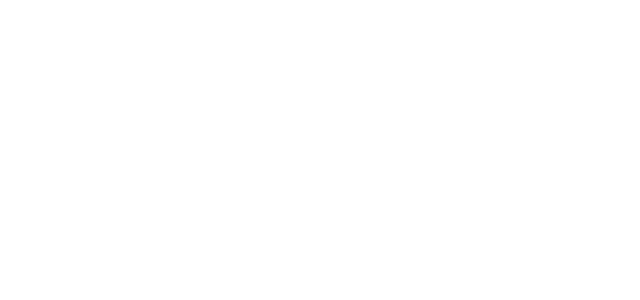
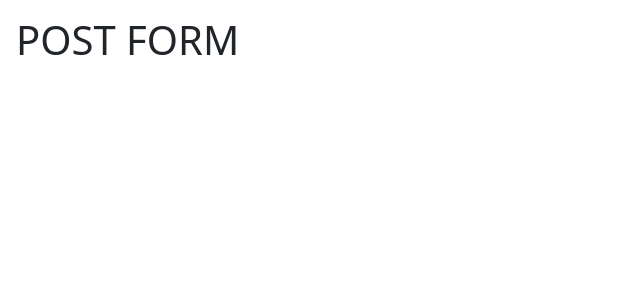
Before and after one commit to maksbernatskyy/react-post-form, a React (Vite) app: page / in a window 1280 px wide. Shown: the top 300 px of the page, without its empty margins (0-640 px from the left). Built offline with nearby package versions, Linux system fonts and the light colour scheme.

Commit message:
add header

```diff
--- a/src/components/Header.jsx
+++ b/src/components/Header.jsx
@@ -2,7 +2,9 @@
 
     return (
         <>
-
+        <header className="p-3">
+            <h1 className="text-uppercase">post form</h1>
+        </header>
         </>
     )
 }
```
